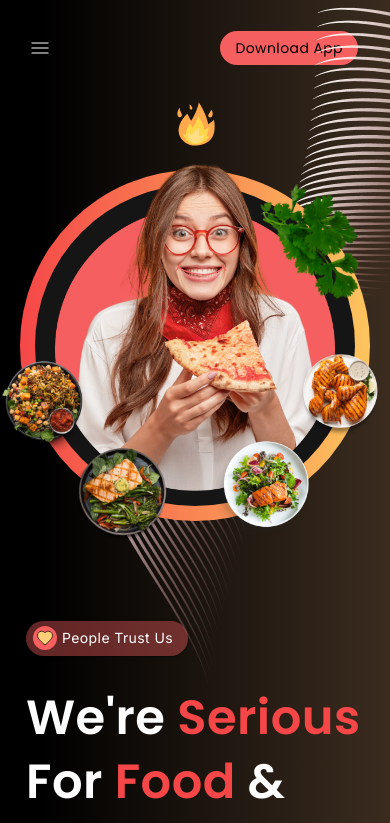
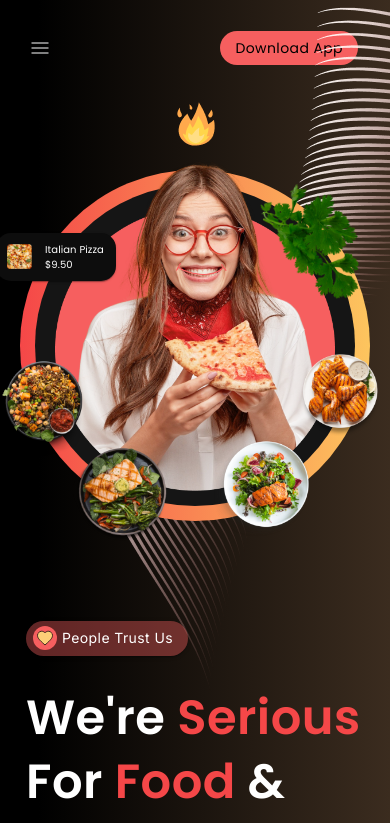
Before and after one commit to FaizaaanMohammed/Food-Hut, a React (Create React App) app: page / in a window 390 px wide. Shown: the top 823 px of the page. Built offline with nearby package versions, Linux system fonts and the light colour scheme; a web font is replaced by a local one.

Commit message:
make pizza card

```diff
--- a/src/cms/Home/Home.jsx
+++ b/src/cms/Home/Home.jsx
@@ -3,6 +3,7 @@ import Hero from "../Home/Home.module.css";
 import {
   Box,
   Button,
+  Card,
   Container,
   Grid,
   InputAdornment,
@@ -15,12 +16,14 @@ import FavoriteIcon from "@mui/icons-material/Favorite";
 import SearchIcon from "@mui/icons-material/Search";
 import PlayArrowIcon from "@mui/icons-material/PlayArrow";
 import herosecimage from "../../Assets/Images/Bannersecgirl.png";
-import fireimage from '../../Assets/Images/fire.png'
-import spinachImage from '../../Assets/Images/spinach.png'
-import food1 from '../../Assets/Images/food1.png'
-import food2 from '../../Assets/Images/food2.png'
-import food3 from '../../Assets/Images/food3.png'
-import food4 from '../../Assets/Images/food4.png'
+import fireimage from "../../Assets/Images/fire.png";
+import spinachImage from "../../Assets/Images/spinach.png";
+import food1 from "../../Assets/Images/food1.png";
+import food2 from "../../Assets/Images/food2.png";
+import food3 from "../../Assets/Images/food3.png";
+import food4 from "../../Assets/Images/food4.png";
+import pizzaImage from "../../Assets/Images/banner pizza.png";
+import StarIcon from "@mui/icons-material/Star";
 const Home = () => {
   return (
     <>
@@ -33,10 +36,7 @@ const Home = () => {
         {/* end of linear pattern box */}
         {/* start banner section */}
         <Container maxWidth="xl">
-          <Grid
-            container
-            className={Hero.direction}
-          >
+          <Grid container className={Hero.direction}>
             <Grid
               sm={12}
               md={6}
@@ -181,8 +181,12 @@ const Home = () => {
                   display: "flex",
                   justifyContent: "center",
                   alignItems: "center",
-                  padding: {md:"110px 0px 0px 0px",sm:"120px 0px 60px 0px",xs:"70px 0px 70px 0px"},
-                  position:"relative"
+                  padding: {
+                    md: "110px 0px 0px 0px",
+                    sm: "120px 0px 60px 0px",
+                    xs: "70px 0px 70px 0px",
+                  },
+                  position: "relative",
                 }}
               >
                 <Box className={Hero.leftside}>
@@ -221,6 +225,61 @@ const Home = () => {
                 <Box className={Hero.Food4Image}>
                   <img src={food4} alt="" />
                 </Box>
+                {/* end food4 image */}
+                <Card
+                  sx={{
+                    width: "190px",
+                    height: "81px",
+                    position: "absolute",
+                    zIndex: "99999",
+                    top: "30%",
+                    left: "7%",
+                    display: "flex",
+                    justifyContent: "space-around",
+                    alignItems: "center",
+                    backgroundColor: "#0D0D0D",
+                    color: "#fff",
+                    borderRadius: "15px",
+                    padding: {sm:"10px 5px",xs:"5px 5px"},
+                    fontFamily: "Poppins",
+                  }}
+                  className={Hero.ratingCard}
+                >
+                  <img src={pizzaImage} alt="" />
+                  <Box>
+                    <Typography sx={{ fontFamily: "Poppins",fontSize:{xs:"10px",sm:"16px"},padding:"0px" }}>
+                      Italian Pizza
+                    </Typography>
+                    <Typography
+                      sx={{
+                        fontFamily: "Poppins",
+                        color: "#FDCE77",
+                        fontSize: "6px",
+                        padding: "0px",
+                        margin: "0px",
+                        display:{xs:"none",sm:"block"}
+
+
+                      }}
+
+                    >
+                      <StarIcon sx={{width:{xs:"15px"}}} />
+                      <StarIcon sx={{width:{xs:"15px"}}}/>
+                      <StarIcon sx={{width:{xs:"15px"}}}/>
+                      <StarIcon sx={{width:{xs:"15px"}}} />
+                    </Typography>
+                    <Typography
+                      sx={{
+                        fontFamily: "Poppins",
+                        color: "#fff",
+                        fontSize: {xs:"10px",sm:"12px"},
+                        padding:"0px"
+                      }}
+                    >
+                      $9.50
+                    </Typography>
+                  </Box>
+                </Card>
               </Box>
             </Grid>
           </Grid>
--- a/src/cms/Home/Home.module.css
+++ b/src/cms/Home/Home.module.css
@@ -103,6 +103,21 @@
             width: 82px;
             height: 82px;
           }
+          .ratingCard {
+            position: absolute!important;
+            top: 27%!important;
+            left: -3%!important;
+            width: 120px!important;
+            height: 48px!important;
+            background-size:cover;
+
+          }
+          .ratingCard img{
+            width: 25px!important;
+            height: 25px!important;
+            background-size:cover;
+
+          }
 
       }
 
@@ -144,6 +159,13 @@
             top: 10px;
             left: 40px;
             z-index: 888;
+
+          }
+          .ratingCard {
+            position: absolute!important;
+            top: 27%!important;
+            left: -7%!important;
+            background-size:cover;
 
           }
       }
@@ -203,6 +225,21 @@
             width: 79px;
             height: 79px;
           }
+          .ratingCard {
+            position: absolute!important;
+            top: 27%!important;
+            left: -7%!important;
+            width: 120px!important;
+            height: 48px!important;
+            background-size:cover;
+
+          }
+          .ratingCard img{
+            width: 25px!important;
+            height: 25px!important;
+            background-size:cover;
+
+          }
       }
 
       /* Media query */
```
Also changed, not shown: src/Assets/Images/banner pizza.png (added).
